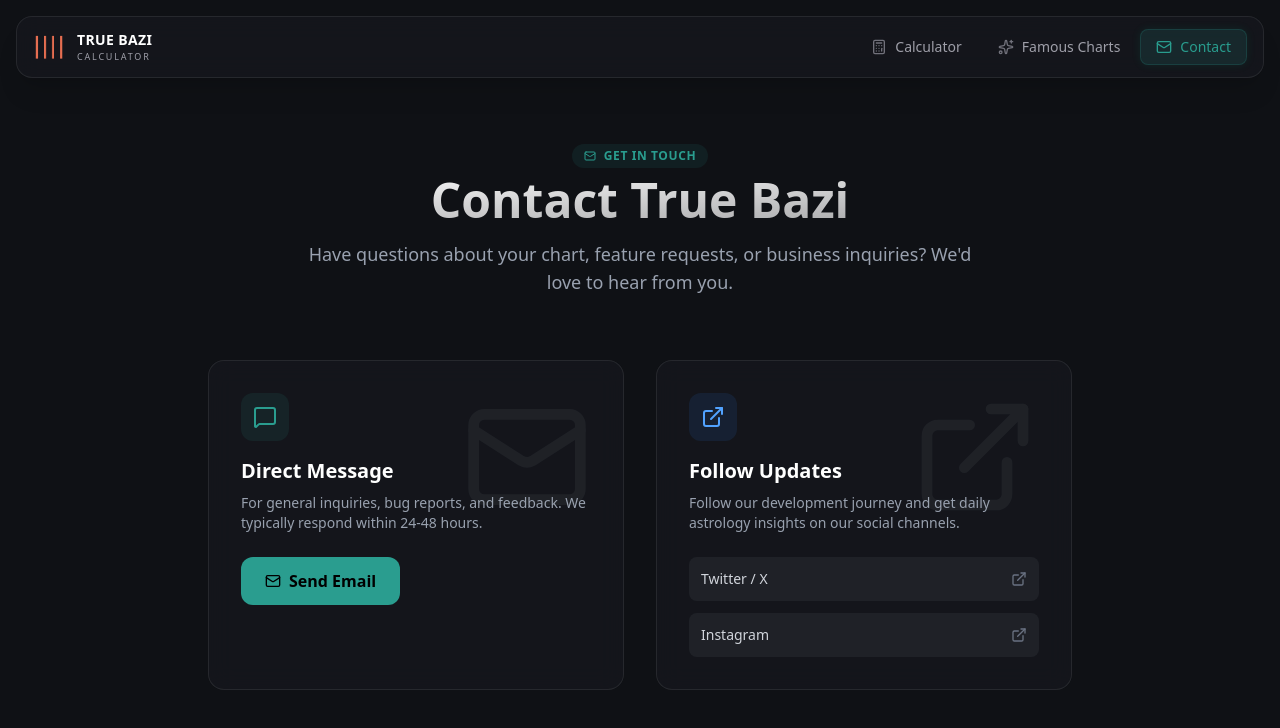
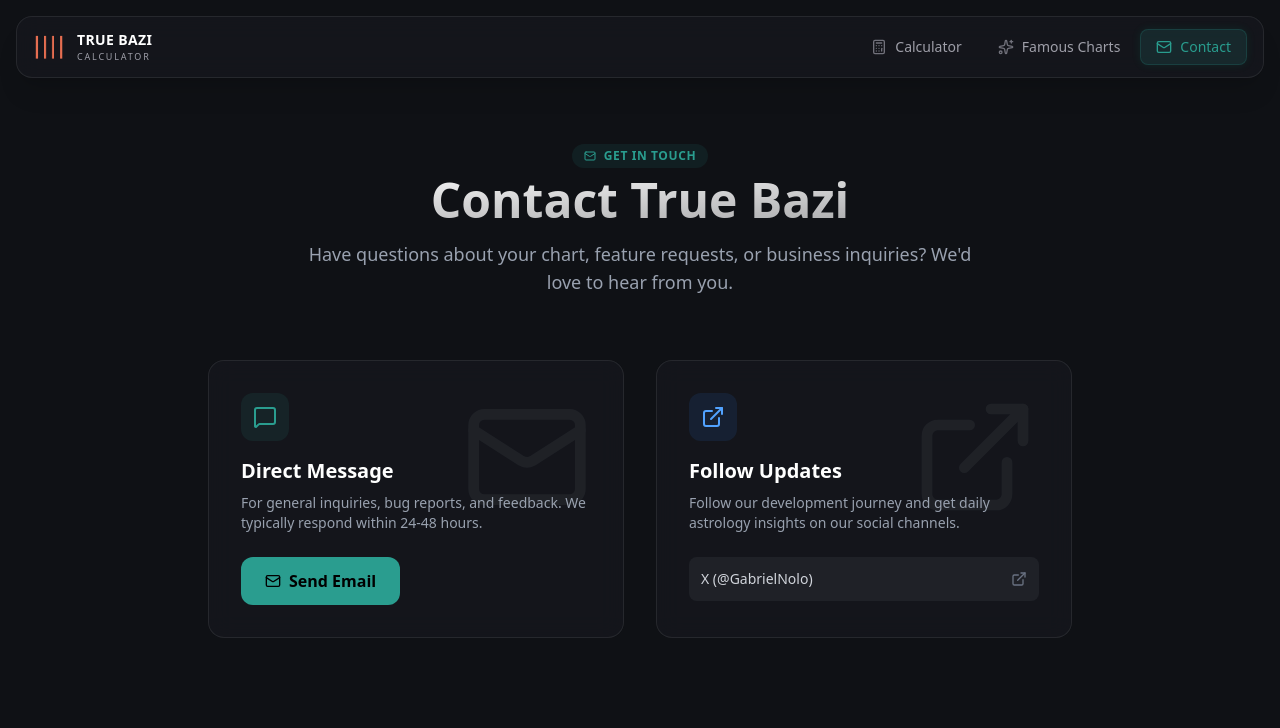
Before and after one commit to GabrielRw/bazi-calculator, a Next.js app: page /contact in a window 1280 px wide. Shown: the top 728 px of the page. Built offline with nearby package versions, Linux system fonts and the light colour scheme.

Commit message:
feat: update contact info with personal email and X handle

```diff
--- a/src/app/contact/page.tsx
+++ b/src/app/contact/page.tsx
@@ -38,7 +38,7 @@ export default function ContactPage() {
                         </div>
 
                         <a
-                            href="mailto:contact@truebazi.com"
+                            href="mailto:gabriel.naulleau@gmail.com"
                             className="inline-flex items-center gap-2 px-6 py-3 rounded-xl bg-jade text-black font-bold hover:bg-jade-light transition-colors"
                         >
                             <Mail className="w-4 h-4" />
@@ -67,17 +67,10 @@ export default function ContactPage() {
 
                         <div className="space-y-3">
                             <Link
-                                href="#"
+                                href="https://x.com/GabrielNolo"
                                 className="flex items-center justify-between p-3 rounded-lg bg-white/5 hover:bg-white/10 transition-colors group/link"
                             >
-                                <span className="text-sm font-medium text-gray-300">Twitter / X</span>
-                                <ExternalLink className="w-4 h-4 text-gray-500 group-hover/link:text-white transition-colors" />
-                            </Link>
-                            <Link
-                                href="#"
-                                className="flex items-center justify-between p-3 rounded-lg bg-white/5 hover:bg-white/10 transition-colors group/link"
-                            >
-                                <span className="text-sm font-medium text-gray-300">Instagram</span>
+                                <span className="text-sm font-medium text-gray-300">X (@GabrielNolo)</span>
                                 <ExternalLink className="w-4 h-4 text-gray-500 group-hover/link:text-white transition-colors" />
                             </Link>
                         </div>
```
